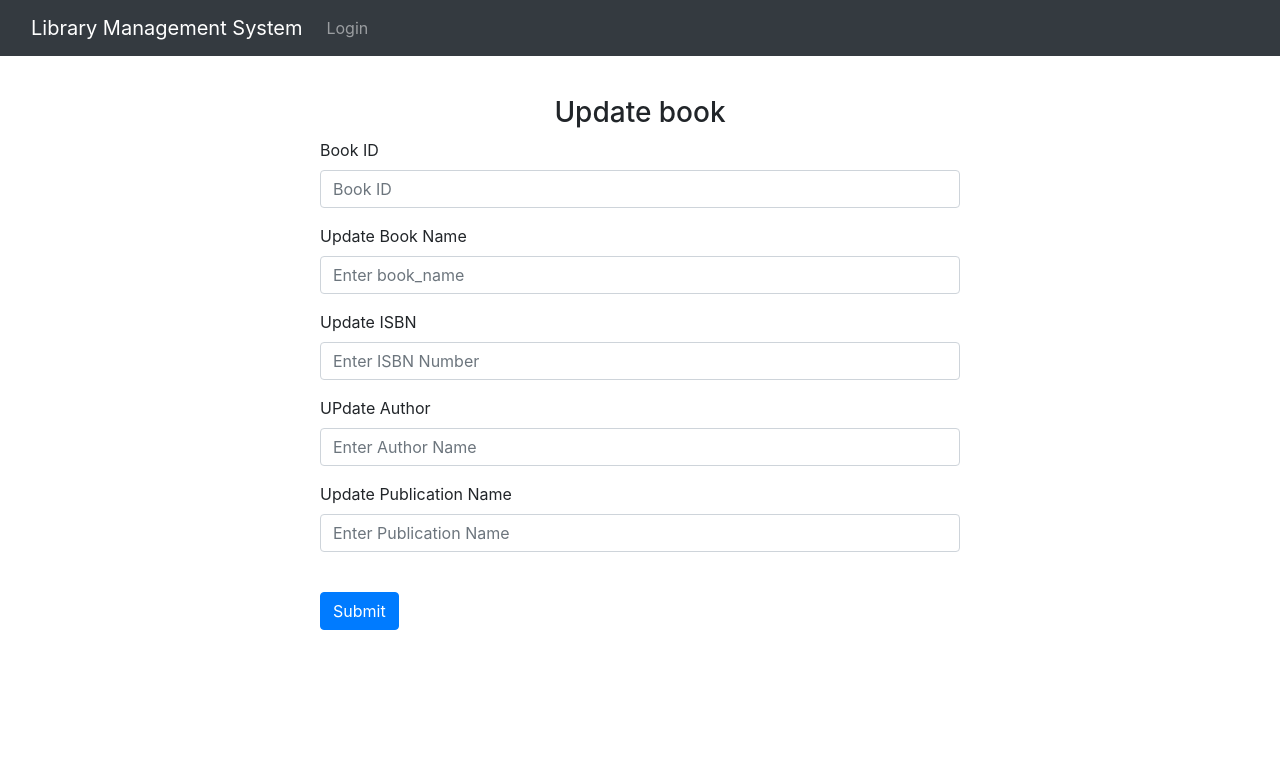
After one commit to RutujaGurav07/Libary_manegement_system_django, a Django app: page /update_book/ in a window 1280 px wide. The commit adds this page. Shown: the top 759 px of the page. Run offline with Django 4.2, Linux system fonts and the light colour scheme; some libraries are stand-ins or nearby versions.

Commit message:
Admin portal add book ,delete book,update book  done

```diff
--- a/library/templates/Student.html
+++ b/library/templates/Student.html
@@ -6,6 +6,9 @@
         <h1>
             Hello student
         </h1>
+        {% for items in data %}
+        <h1>{{items}}</h1>
+        {% endfor %}
     </body>
 </html>
 {% endblock %}
--- a/library/templates/error.html
+++ b/library/templates/all_book.html
@@ -3,8 +3,12 @@
 <html>
     <body>
         <h1>
-           Error
+           All Book
         </h1>
+        {% for items in data %}
+        <h1>{{items}}</h1>
+        {% endfor %}
+
     </body>
 </html>
 {% endblock %}
--- /dev/null
+++ b/library/templates/update_book.html
@@ -0,0 +1,38 @@
+{% extends 'base.html' %}
+{% block content %}
+<html>
+    <body>
+        <form method="POST" style="width: 50vw;height: 60vh;margin: 5vh auto;">
+            {% csrf_token %}
+            <h3 align="center" >Update book </h3>
+            <div class="form-group">
+                <label for="book_id" >Book ID</label>
+                <input type="number" class="form-control" id="book_id" name="book_id" placeholder="Book ID">
+            </div>
+
+            <div class="form-group">
+                <label for="book_name" > Update Book Name</label>
+                <input type="text" class="form-control" id="book_name" name="book_name" placeholder="Enter book_name">
+            </div>
+            <div class="form-group">
+                <label for="ISBN" >Update ISBN</label>
+                <input type="number" class="form-control" id="ISBN" name="ISBN" placeholder="Enter ISBN Number ">
+            </div>
+
+            <div class="form-group">
+                <label for="author">UPdate Author</label>
+                <input type="text" class="form-control" id="author" name="author" placeholder="Enter Author Name">
+            </div>
+            <div class="form-group">
+                <label for="publication"> Update Publication Name</label>
+                <input type="publication" class="form-control" id="publication" name="publication" placeholder="Enter Publication Name">
+            </div>
+            <br />
+            <button type="submit" class="btn btn-primary">Submit</button>
+
+        </form>
+
+
+    </body>
+</html>
+{% endblock %}
--- a/library/urls.py
+++ b/library/urls.py
@@ -5,6 +5,11 @@ from . import views
 urlpatterns = [
     path('', views.say_hello),
     path('admin_login/', views.admin),
-    path('student/', views.student),
+    path('Student_portal/', views.student),
     path('admin_register/', views.admin_register),
+    path('add_book/', views.add_book),
+    path('all_book/', views.all_book),
+    path('delete_book/', views.delete_book),
+    path('update_book/', views.update_book),
+
 ]
--- a/library/views.py
+++ b/library/views.py
@@ -20,6 +20,64 @@ type=''
 def say_hello(request):
     return render(request,'welcome.html')
 
+def add_book(request):
+    if request.method == 'POST':
+        m=sql.connect(host="localhost",user="root",passwd="new_password",database ="library_management")
+        cursor=m.cursor()
+        book_name=request.POST['book_name']
+        ISBN=request.POST['ISBN']
+        author=request.POST['author']
+        publication=request.POST['publication']
+        c="insert into book_detail( name ,ISBN,author,publication) Values ('{}','{}','{}','{}')".format(book_name,ISBN,author,publication)
+        cursor.execute(c)
+        m.commit()
+
+    return render(request,'add_book.html')
+
+def all_book(request):
+    m=sql.connect(host="localhost",user="root",passwd="new_password",database ="library_management")
+    cursor=m.cursor()
+    c= "select * from book_detail"
+    cursor.execute(c)
+    t=list(cursor.fetchall())
+    print("all book",t)
+
+    return render(request,'all_book.html', { 'data': t})
+
+def delete_book(request):
+    if request.method == 'POST':
+        m=sql.connect(host="localhost",user="root",passwd="new_password",database ="library_management")
+        cursor=m.cursor()
+        book_id= request.POST['book_id']
+        book_name = request.POST['book_name']
+        c= "delete from book_detail where book_id ='{}' and name = '{}' ".format(book_id,book_name)
+        cursor.execute(c)
+        m.commit()
+
+        t = (cursor.fetchone())
+        print(t)
+
+
+
+    return render(request,'delete_book.html')
+
+def update_book(request):
+    if request.method == 'POST':
+        m=sql.connect(host="localhost",user="root",passwd="new_password",database ="library_management")
+        cursor=m.cursor()
+        book_id= request.POST['book_id']
+        book_name = request.POST['book_name']
+        ISBN = request.POST['ISBN']
+        author = request.POST['author']
+        publication = request.POST['publication']
+        c= "update book_detail set name ='{}' , ISBN = '{}',author='{}',publication='{}' where book_id ='{}'  ".format(book_name,ISBN,author,publication,book_id )
+        cursor.execute(c)
+        m.commit()
+
+        t = (cursor.fetchone())
+        print(t)
+    return render(request,'update_book.html')
+
 
 def admin(request):
     if request.method == 'POST':
@@ -29,11 +87,16 @@ def admin(request):
         password = request.POST['password']
         c= "select * from users where email ='{}' and password = '{}' ".format(Email,password)
         cursor.execute(c)
-        t = tuple(cursor.fetchall())
+        t = (cursor.fetchone())
+        print(t)
 
         print("DONE")
         if t!=():
-            return render(request,'success.html')
+            if (t[-1] == 'Admin'):
+                return render(request,'Admin_portal.html')
+            else:
+                return render(request,'Student_portal.html')
+
 
     # global email,pwd
     # if request.method == 'POST':
@@ -56,11 +119,14 @@ def admin(request):
 
 
 def student(request):
+    m=sql.connect(host="localhost",user="root",passwd="new_password",database ="library_management")
+    cursor=m.cursor()
+    c= "select * from book_detail"
+    cursor.execute(c)
+    t=list(cursor.fetchall())
+    print("all book",t)
 
-
-
-
-    return render(request,'Student.html')
+    return render(request,'Student_portal.html', { 'data': t})
 
 def admin_register(request):
     global name,email,pwd
```
Also changed, not shown: library/templates/Admin_portal.html (added, +15 -0 lines), library/templates/Student_portal.html (renamed from library/templates/success.html, +6 -1 lines), library/templates/add_book.html (added, +34 -0 lines), library/templates/delete_book.html (added, +24 -0 lines), 1 other file.
